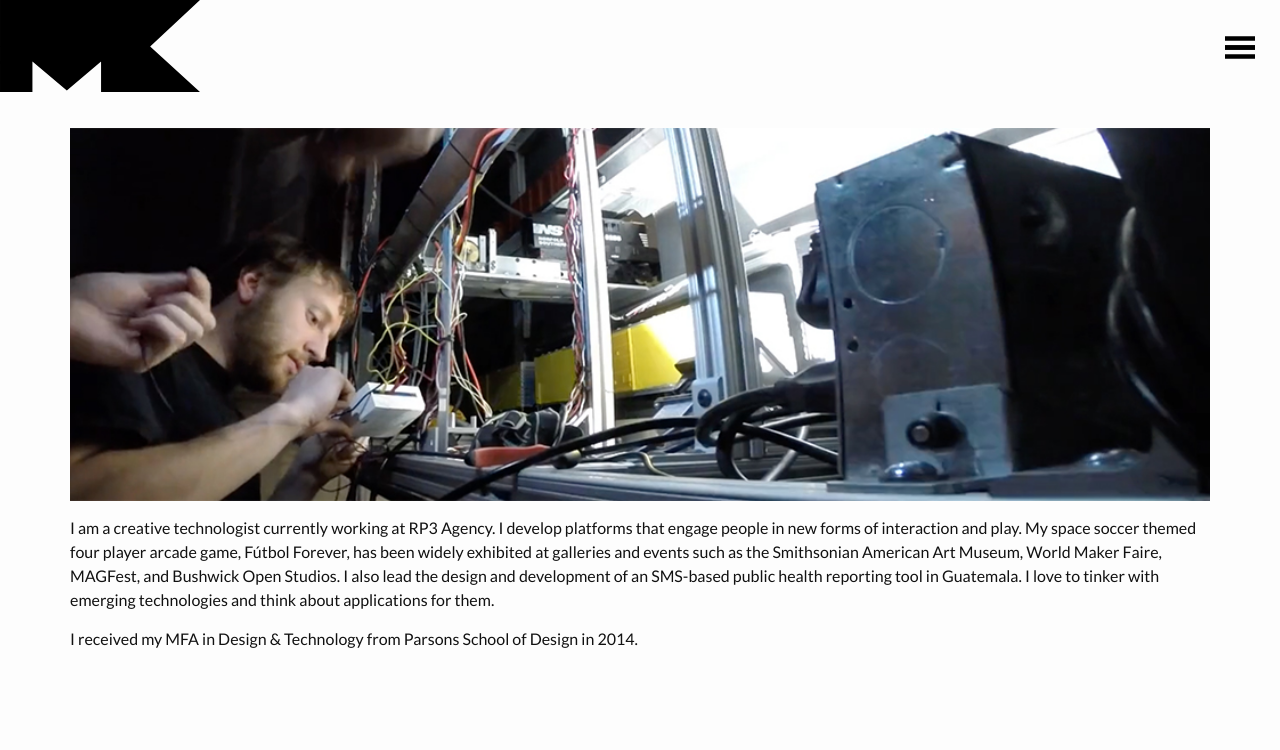
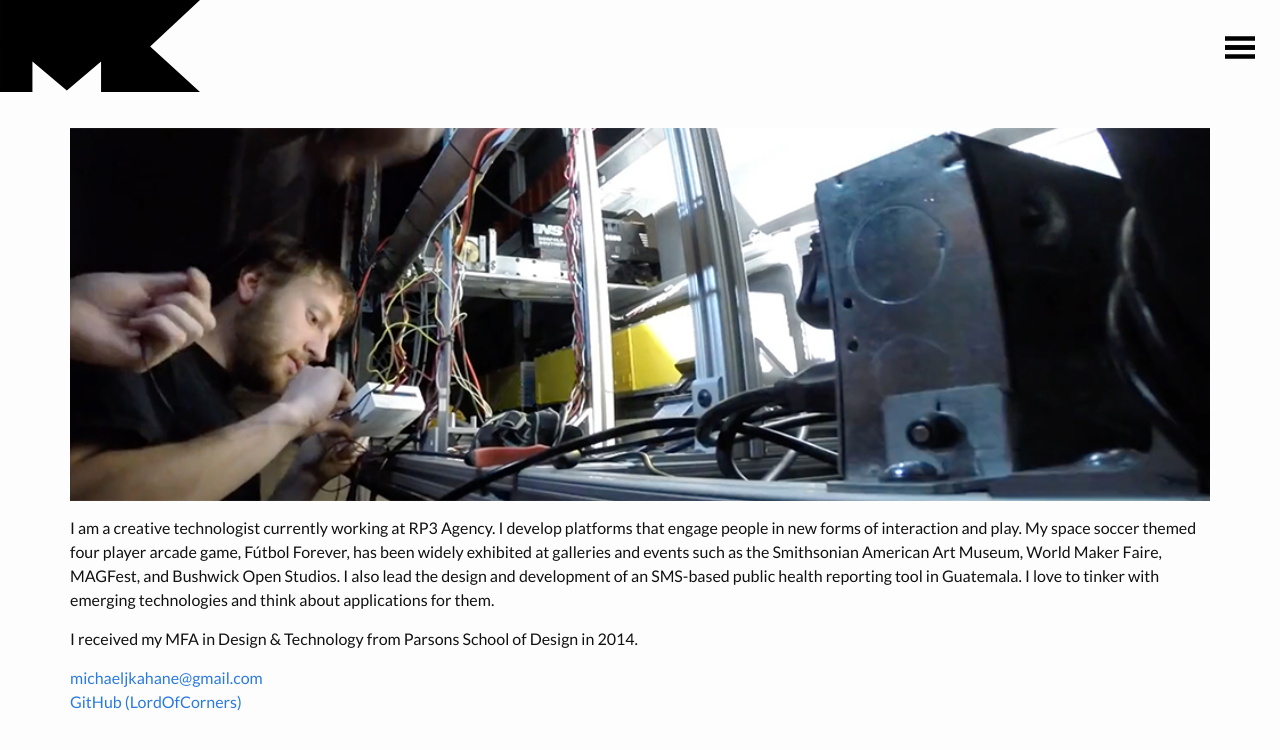
Before and after one commit to LordOfCorners/lordofcorners.github.io, a Jekyll site: the page built from about.html, in a window 1280 px wide. Shown: the top 750 px of the page. Built offline with Jekyll 4.4.1, drawn with Linux system fonts in a browser that asks for light colours.

Commit message:
added contact info to about page

```diff
--- a/about.html
+++ b/about.html
@@ -9,16 +9,21 @@
 	<p>
 		<img class="full-width" src="../images/about.jpg"></img>
 	</p>
-<div>
 
-<div>
 	<p>
 		I am a creative technologist currently working at RP3 Agency. I develop platforms that engage people in new forms of interaction and play. My space soccer themed four player arcade game, Fútbol Forever, has been widely exhibited at galleries and events such as the Smithsonian American Art Museum, World Maker Faire, MAGFest, and Bushwick Open Studios. I also lead the design and development of an SMS-based public health reporting tool in Guatemala. I love to tinker with emerging technologies and think about applications for them.
 	</p>
-</div>
 
-<div>
 	<p>
 	I received my MFA in Design & Technology from Parsons School of Design in 2014.
 	</p>
+
+	<div>
+		<a href="mailto:&#109;&#105;&#099;&#104;&#097;&#101;&#108;&#106;&#107;&#097;&#104;&#097;&#110;&#101;&#064;&#103;&#109;&#097;&#105;&#108;&#046;&#099;&#111;&#109;">&#109;&#105;&#099;&#104;&#097;&#101;&#108;&#106;&#107;&#097;&#104;&#097;&#110;&#101;&#064;&#103;&#109;&#097;&#105;&#108;&#046;&#099;&#111;&#109;</a>
+	</div>
+
+	<div>
+		 <a href="https://github.com/LordOfCorners">GitHub (LordOfCorners)</a>
+	</div>
+
 </div>
--- a/index.html
+++ b/index.html
@@ -1,6 +1,6 @@
 ---
 layout: default
-title: "Michael Kahane: Work"
+title: "Michael Kahane's Work"
 nav-title: Work
 order: 1
 ---
```
